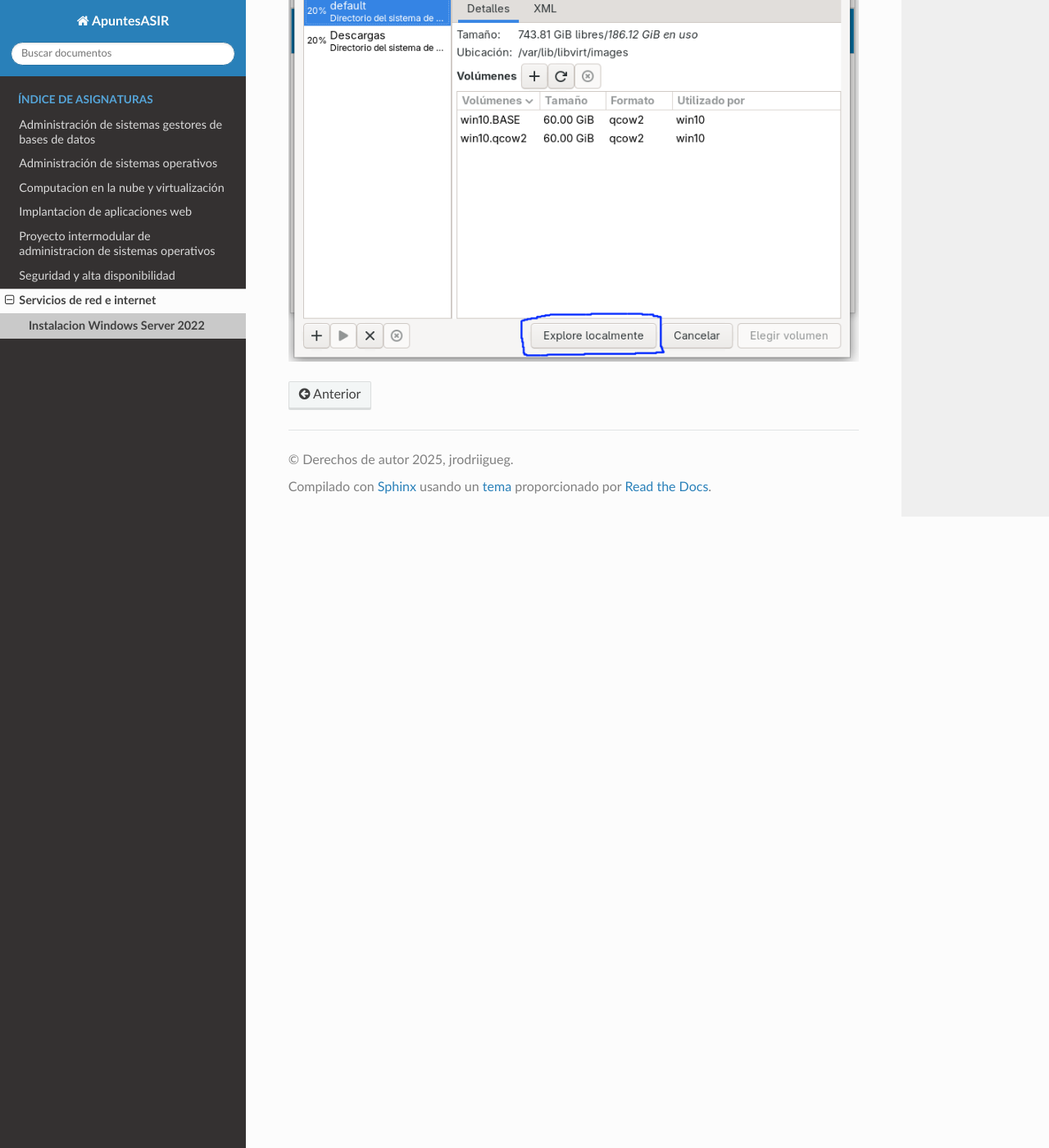
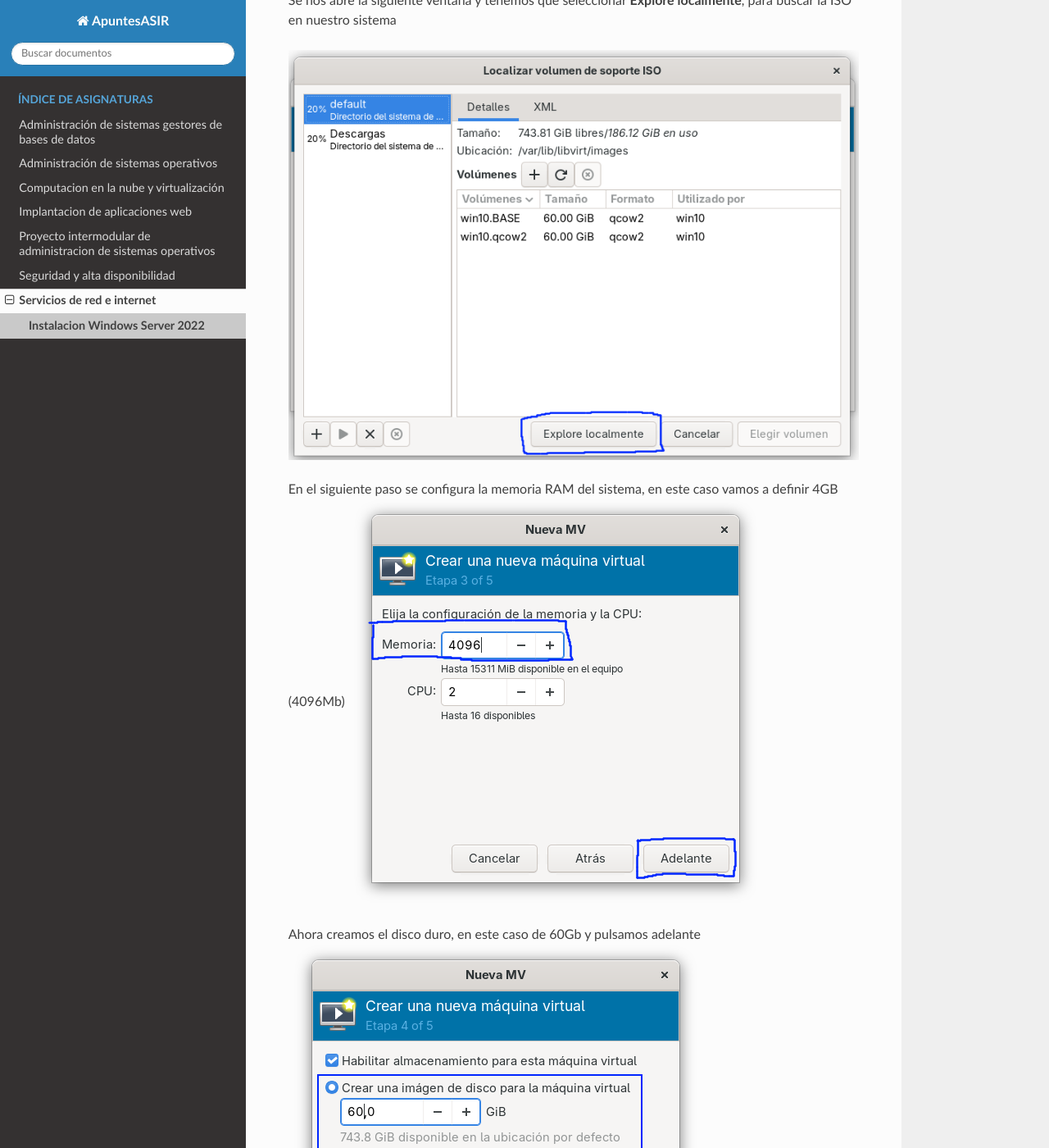
Before and after one commit to jrodriiguezg/ApuntesASIR, a Sphinx documentation site: the page built from docs/servicios-de-red-e-internet/instalacion-windows-server.md, in a window 1280 px wide and 1400 px high, scrolled down 1905 px. Shown: the whole window at 82% size. Built offline with Sphinx 7.4.7 and the Read the Docs theme 3.1.0, drawn with Linux system fonts in a browser that asks for light colours; pages that are not in the unit, such as notebooks, are missing from menus; some of the changed text lies outside the part shown.

Commit message:
new file:   docs/servicios-de-red-e-internet/images/Wserver/5.png 	new file:   docs/servicios-de-red-e-internet/images/Wserver/6.png 	new file:   docs/servicios-de-red-e-internet/images/Wserver/7.png 	modified:   docs/servicios-de-red-e-internet/instalacion-windows-server.md

```diff
--- a/docs/servicios-de-red-e-internet/instalacion-windows-server.md
+++ b/docs/servicios-de-red-e-internet/instalacion-windows-server.md
@@ -2,14 +2,28 @@
 Yo voy a usar LibVirt en vez de Vmware ya que en fedora silverblue que es lo que uso no se puede instalar otra cosa
 
 Esta primera captura muestra la pantalla inicial de Libvirt - que es una interfaz grafica para QEMU/KVM, en la esquina superior izquierda esta el boton para crear una maquina virtual
+
 ![InicioDeLibvirt](images/Wserver/1.png)
 
 Ahora nos pregunta desde donde queremos instalar nuestra maquina virtual, seleccionamos medio local
+
 ![PantallaCreacionMaquina](images/Wserver/2.png)
 
 
 La siguiente imagen nos muestra el selector de medios de instalacion, aqui podemos elegir el sistema operativo a instalar y la ISO, para elejir la ISO, debemos pulsar en explorar y se abrira la ventana siguiente
+
 ![Almacenamiento](images/Wserver/4antesde3.png)
 
 Se nos abre la siguiente ventana y tenemos que seleccionar **Explore localmente**, para buscar la ISO en nuestro sistema
+
 ![SeleccionDeISO](images/Wserver/3.png)
+
+En el siguiente paso se configura la memoria RAM del sistema, en este caso vamos a definir 4GB (4096Mb)
+![RAM](images/Wserver/5.png)
+
+Ahora creamos el disco duro, en este caso de 60Gb y pulsamos adelante
+![CreacionDiscoDuro](images/Wserver/6.png)
+
+Aqui finalmente vemos como quedaria nuestra instalacion, con un resumen de todo, pulsamos finalizar
+
+![InstalacionFinal](images/Wserver/7.png)
```
Also changed, not shown: docs/servicios-de-red-e-internet/images/Wserver/5.png (added), docs/servicios-de-red-e-internet/images/Wserver/6.png (added), docs/servicios-de-red-e-internet/images/Wserver/7.png (added).
